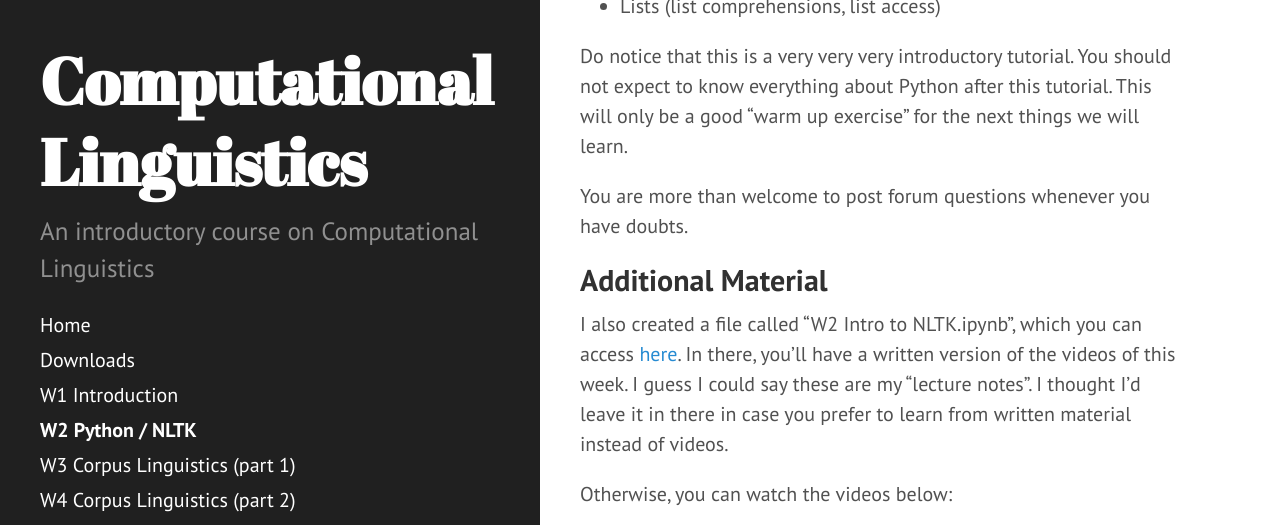
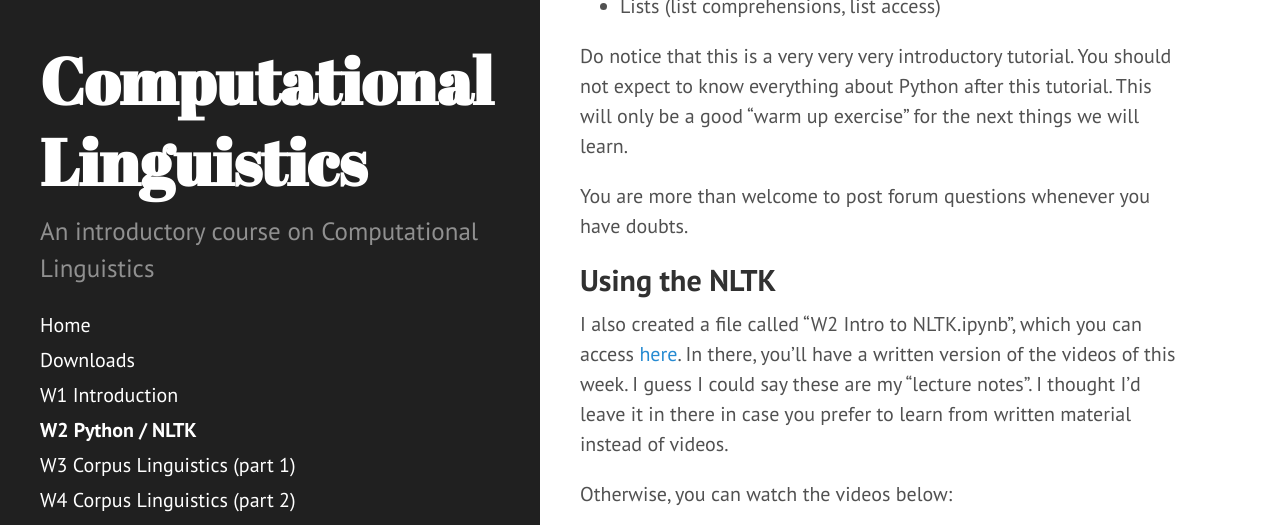
Before and after one commit to jcbgamboa/computational_linguistics, a Jekyll site: the page built from public/pages/w02_python_nltk.md, in a window 1280 px wide and 900 px high, scrolled down 1403 px, cut to the strip 0-525 px from the top of the window. Built offline with Jekyll 4.4.1, drawn with Linux system fonts in a browser that asks for light colours; our own code applies the rules of GitHub Pages for plain Markdown files.

Commit message:
'Additional Materials' gave the impression this was not part of the class

```diff
--- a/public/pages/w02_python_nltk.md
+++ b/public/pages/w02_python_nltk.md
@@ -58,8 +58,8 @@ a good "warm up exercise" for the next things we will learn.
 You are more than welcome to post forum questions whenever you have doubts.
 
 
-Additional Material
--------------------
+Using the NLTK
+--------------
 
 I also created a file called "W2 Intro to NLTK.ipynb", which you can access
 [here]({{site.baseurl}}/notebook/W2 Intro to NLTK.ipynb).
```
